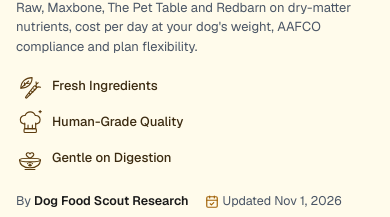
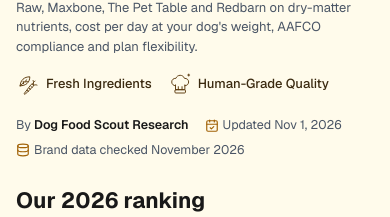
Before and after one commit to yoavgersi-cell/dog-food, a Next.js app: page / in a window 390 px wide. Shown: the part 247-464 px from the top of the page. Built offline with nearby package versions, Linux system fonts and the light colour scheme; no server answers.

Commit message:
Hero icons: single row on mobile
Mobile shows Fresh Ingredients + Human-Grade Quality on one line
(Gentle on Digestion is desktop-only); fits down to 360px wide.

Co-Authored-By: Claude Opus 5.5 <noreply@anthropic.com>
Claude-Session: https://claude.ai/code/session_01Lt9tBgCAek4UM8NJ6c7pZC

```diff
--- a/src/components/hero-section.tsx
+++ b/src/components/hero-section.tsx
@@ -70,14 +70,15 @@ export function HeroSection({
             </p>
           )}
 
-          <ul className="mt-4 flex flex-col items-start gap-2 sm:mt-5 sm:flex-row sm:flex-wrap sm:items-center sm:gap-x-8 sm:gap-y-3">
+          <ul className="mt-4 flex flex-row flex-nowrap items-center gap-x-4 sm:mt-5 sm:flex-wrap sm:gap-x-8 sm:gap-y-3">
             {[
               { label: "Fresh Ingredients", icon: FreshIcon },
               { label: "Human-Grade Quality", icon: ChefHatIcon },
-              { label: "Gentle on Digestion", icon: BowlIcon },
-            ].map(({ label, icon: Icon }) => (
-              <li key={label} className="flex items-center gap-2 text-[13px] font-medium leading-tight text-[#3B2A10] sm:gap-2.5 sm:text-[15px] lg:whitespace-nowrap">
-                <Icon className="h-7 w-7 shrink-0 text-[#5C3B0E] sm:h-8 sm:w-8" />
+              // Desktop only - mobile keeps a single row of two.
+              { label: "Gentle on Digestion", icon: BowlIcon, desktopOnly: true },
+            ].map(({ label, icon: Icon, desktopOnly }) => (
+              <li key={label} className={`${desktopOnly ? "hidden sm:flex" : "flex"} whitespace-nowrap items-center gap-1.5 text-[13px] font-medium leading-tight text-[#3B2A10] sm:gap-2.5 sm:text-[15px]`}>
+                <Icon className="h-6 w-6 shrink-0 text-[#5C3B0E] sm:h-8 sm:w-8" />
                 {label}
               </li>
             ))}
```
